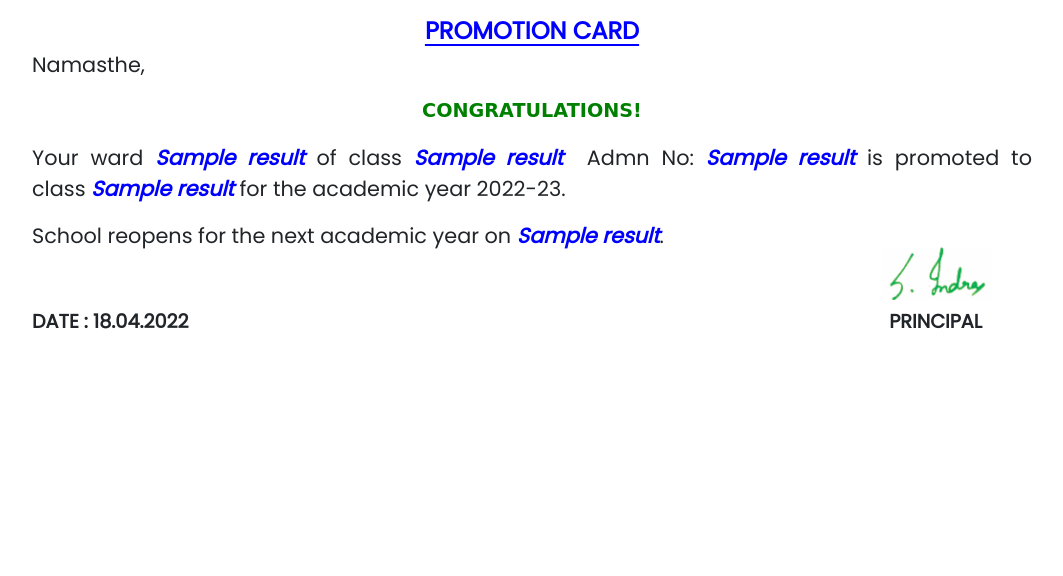
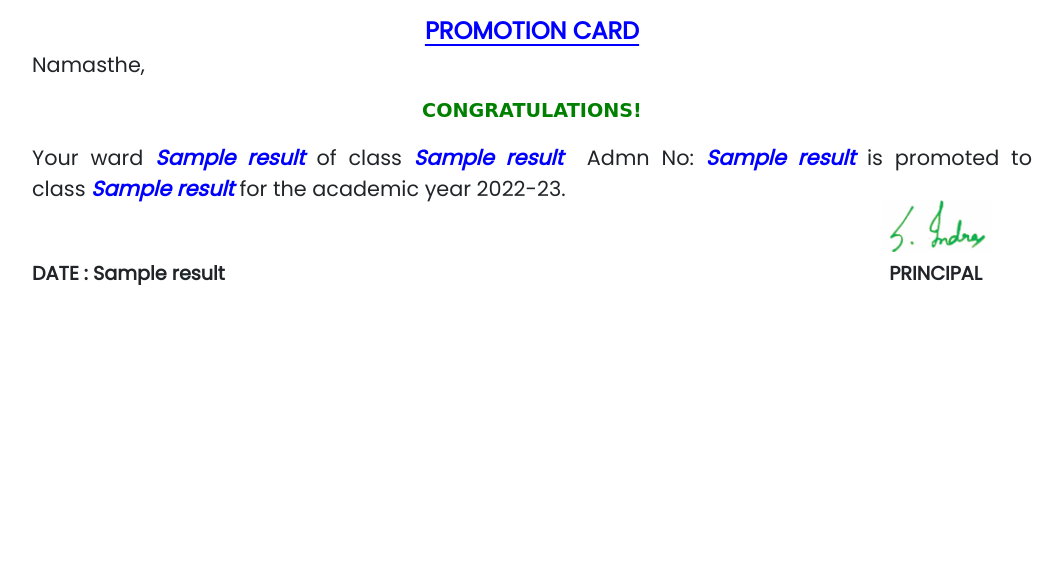
Before and after one commit to SmartGenieSolutions/SRDFVVPROMOTIONCARDOTHERCLASSES, a Flask app: template templates/marks.html in a window 1280 px wide. Shown: the part 142-718 px from the top of the page, without its empty margins (108-1171 px from the left). Run offline with Flask 2, Linux system fonts and the light colour scheme; the template is opened without the code that fills it: most values are stand-ins (such as "Sample title", 1, 10 or a date in 2020).

Commit message:
Add files via upload

```diff
--- a/templates/marks.html
+++ b/templates/marks.html
@@ -39,16 +39,16 @@
             </div>
 
 
-            <p id="message2">School reopens for the next academic year on <span
+            <!-- <p id="message2">School reopens for the next academic year on <span
                     class="student_admission_number">{{ result [4] }}</span>.</p>
-
+     -->
 
             <div class="principal_s w-100">
                 <img class="principal_sign" src="../static/images/Principal Sign1.jpg" alt="">
             </div>
 
             <div class="principal_s principal">
-                <p>DATE : 18.04.2022 </p>
+                <p>DATE : {{ result [5] }} </p>
                 <p class="principal_heading">PRINCIPAL</p>
             </div>
 
```
